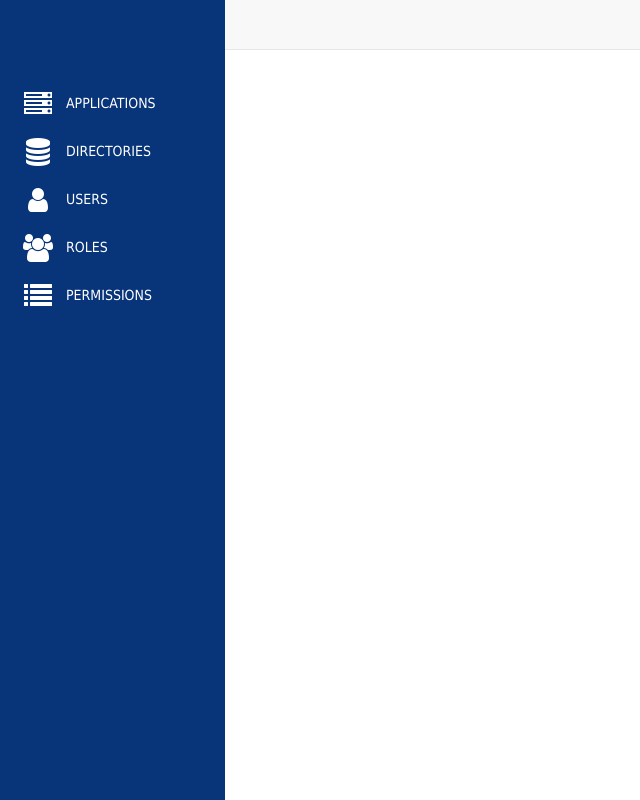
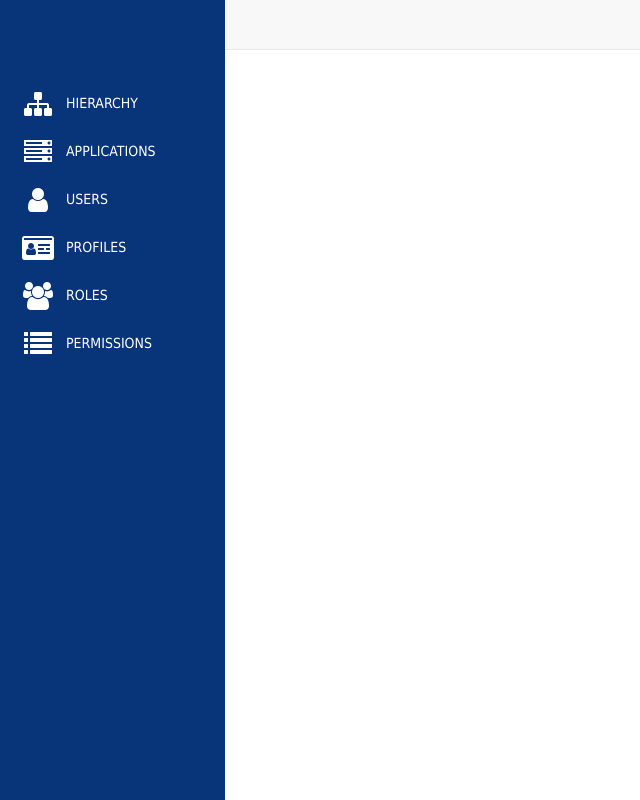
Before and after one commit to TrianglePlusPlus/houdini, a Django app: page / in a window 1280 px wide. Shown: the whole page, without its empty margins (0-640 px from the left). Run offline with Django 3.2, Linux system fonts and the light colour scheme; some libraries are stand-ins or nearby versions.

Commit message:
Update Sidebar

```diff
--- a/houdini/core/templates/core/base.html
+++ b/houdini/core/templates/core/base.html
@@ -4,7 +4,7 @@
 	<head>
 		<title>Houdini</title>
 		<link rel="stylesheet" href="https://maxcdn.bootstrapcdn.com/bootstrap/3.3.7/css/bootstrap.min.css" integrity="sha384-BVYiiSIFeK1dGmJRAkycuHAHRg32OmUcww7on3RYdg4Va+PmSTsz/K68vbdEjh4u" crossorigin="anonymous">
-		<link rel="stylesheet" type="text/css" href="https://maxcdn.bootstrapcdn.com/font-awesome/4.6.3/css/font-awesome.min.css">
+		<link rel="stylesheet" type="text/css" href="https://maxcdn.bootstrapcdn.com/font-awesome/4.7.0/css/font-awesome.min.css">
 		<link rel="stylesheet" type="text/css" href="{% static 'core/css/style.css' %}">
 		<script src="http://code.jquery.com/jquery-2.2.4.min.js"   integrity="sha256-BbhdlvQf/xTY9gja0Dq3HiwQF8LaCRTXxZKRutelT44="   crossorigin="anonymous"></script>
 		<script src="https://maxcdn.bootstrapcdn.com/bootstrap/3.3.7/js/bootstrap.min.js" integrity="sha384-Tc5IQib027qvyjSMfHjOMaLkfuWVxZxUPnCJA7l2mCWNIpG9mGCD8wGNIcPD7Txa" crossorigin="anonymous"></script>
@@ -14,9 +14,10 @@
 			<div class="logo-container">
 			</div>
 			<ul class="sidebar-nav">
+				<li><a href="/hierarchy"><span class="fa fa-sitemap fa-fw"></span>Hierarchy</a></li>
 				<li><a href="/applications"><span class="fa fa-server fa-fw"></span>Applications</a></li>
-				<li><a href="/directories"><span class="fa fa-database fa-fw"></span>Directories</a></li>
 				<li><a href="/users"><span class="fa fa-user fa-fw"></span>Users</a></li>
+				<li><a href="/profiles"><span class="fa fa-id-card fa-fw"></span>Profiles</a></li>
 				<li><a href="/roles"><span class="fa fa-users fa-fw"></span>Roles</a></li>
 				<li><a href="/permissions"><span class="fa fa-list fa-fw"></span>Permissions</a></li>
 			</ul>
--- /dev/null
+++ b/houdini/core/templates/core/hierarchy.html
@@ -0,0 +1,3 @@
+{% extends 'core/base.html' %}
+{% block content %}
+{% endblock %}
--- /dev/null
+++ b/houdini/core/templates/core/profiles.html
@@ -0,0 +1,3 @@
+{% extends 'core/base.html' %}
+{% block content %}
+{% endblock %}
--- a/houdini/core/urls.py
+++ b/houdini/core/urls.py
@@ -5,9 +5,10 @@ from . import views
 
 urlpatterns = [
     url(r'^$', views.index, name='index'),
+    url(r'^hierarchy$', views.hierarchy, name='hierarchy'),
     url(r'^applications$', views.applications, name='applications'),
-    url(r'^directories$', views.directories, name='directories'),
     url(r'^users$', views.users, name='users'),
+    url(r'^profiles$', views.profiles, name='profiles'),
     url(r'^roles$', views.roles, name='roles'),
     url(r'^permissions$', views.permissions, name='permissions'),
 ]
--- a/houdini/core/views.py
+++ b/houdini/core/views.py
@@ -28,12 +28,16 @@ def applications(request):
     return render(request, 'core/base.html')
 
 
-def directories(request):
-    return render(request, 'core/directories.html')
+def hierarchy(request):
+    return render(request, 'core/hierarchy.html')
 
 
 def users(request):
     return render(request, 'core/users.html')
+
+
+def profiles(request):
+    return render(request, 'core/profiles.html')
 
 
 def roles(request):
```
